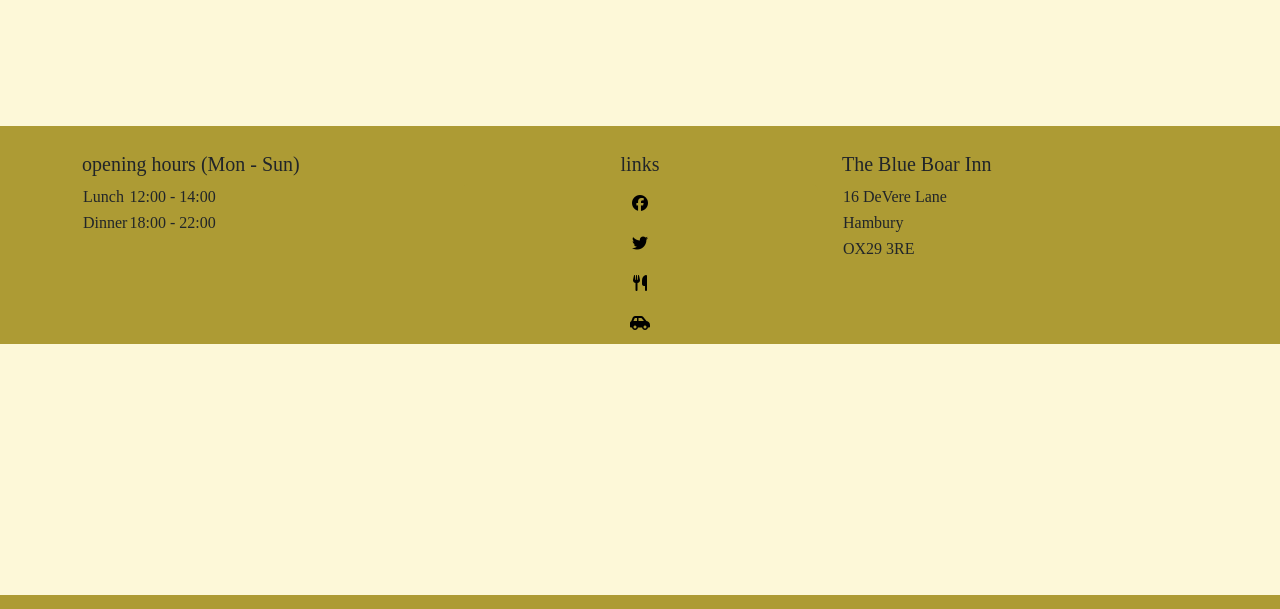
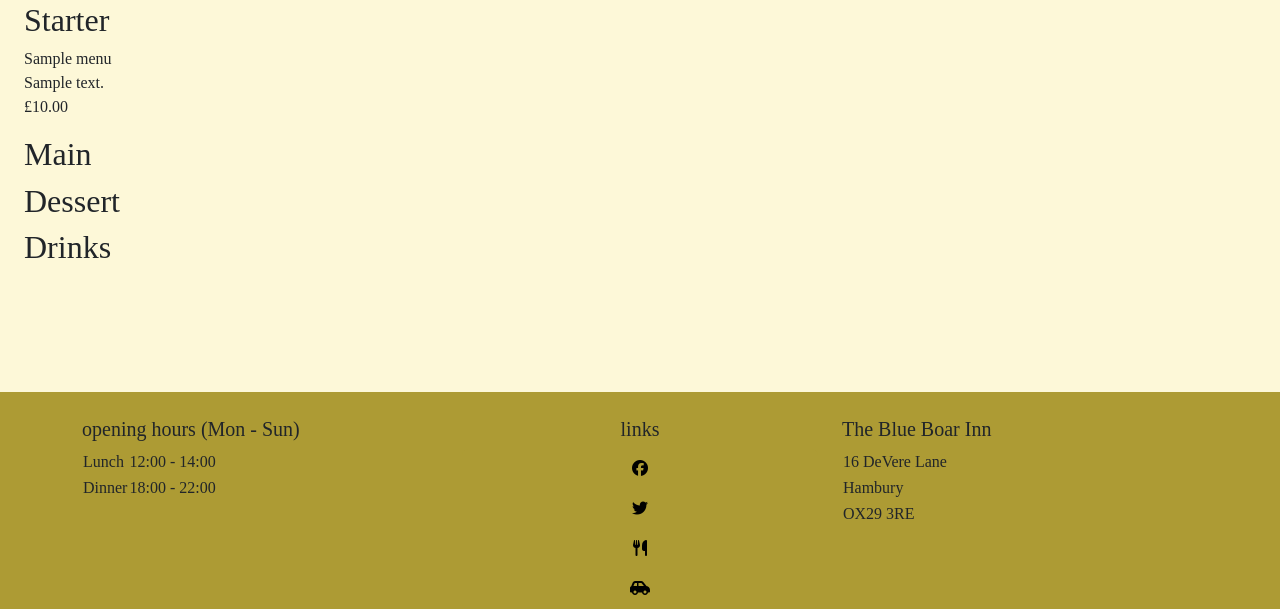
Before and after one commit to ewradcliffe/restaurant-booking-system, a Django app: template menu/templates/menu/menu.html in a window 1280 px wide. Shown: the part 205-814 px from the top of the page. Run offline with Django 4.2, Linux system fonts and the light colour scheme; tables that the repository leaves empty hold one stand-in row (values such as "Sample post"); the template is opened without the code that fills it: values that come from a table or form of the project are taken from there, most other values are stand-ins (such as "Sample title", 1, 10 or a date in 2020); some libraries are stand-ins or nearby versions; some web fonts are replaced.

Commit message:
Add code to display menu in menu.html.

```diff
--- a/menu/templates/menu/menu.html
+++ b/menu/templates/menu/menu.html
@@ -8,6 +8,62 @@
             <h1>Menu</h1>
         </div>
     </div>
+    <h2>Starter</h2>
+    {% for entry in menu_list %}
+    {% if entry.menu_entry_type == 'Starter' %}
+    <div class="row">
+        <div class="col-6">
+            <ul class="row list-unstyled">
+                <li>{{entry.menu_entry_name}}</li>
+                <li>{{entry.menu_entry_description}}</li>
+                <li>£{{entry.menu_entry_price}}</li>
+            </ul>
+        </div>
+    </div>
+    {% endif%}
+    {% endfor%}
+    <h2>Main</h2>
+    {% for entry in menu_list %}
+    {% if entry.menu_entry_type == 'Main' %}
+    <div class="row">
+        <div class="col-6">
+            <ul class="row list-unstyled">
+                <li>{{entry.menu_entry_name}}</li>
+                <li>{{entry.menu_entry_description}}</li>
+                <li>£{{entry.menu_entry_price}}</li>
+            </ul>
+        </div>
+    </div>
+    {% endif%}
+    {% endfor%}
+    <h2>Dessert</h2>
+    {% for entry in menu_list %}
+    {% if entry.menu_entry_type == 'Dessert' %}
+    <div class="row">
+        <div class="col-6">
+            <ul class="row list-unstyled">
+                <li>{{entry.menu_entry_name}}</li>
+                <li>{{entry.menu_entry_description}}</li>
+                <li>£{{entry.menu_entry_price}}</li>
+            </ul>
+        </div>
+    </div>
+    {% endif%}
+    {% endfor%}
+    <h2>Drinks</h2>
+    {% for entry in menu_list %}
+    {% if entry.menu_entry_type == 'Drinks' %}
+    <div class="row">
+        <div class="col-6">
+            <ul class="row list-unstyled">
+                <li>{{entry.menu_entry_name}}</li>
+                <li>{{entry.menu_entry_description}}</li>
+                <li>£{{entry.menu_entry_price}}</li>
+            </ul>
+        </div>
+    </div>
+    {% endif %}
+    {% endfor%}
 </div>
 
 {% endblock %}
--- a/menu/views.py
+++ b/menu/views.py
@@ -1,6 +1,7 @@
 from django.shortcuts import render
 from django.http import HttpResponse
 from django.views import generic
+from .models import Menu
 #from .models import Menu
 
 # Create your views here.
@@ -9,6 +10,5 @@ class menu(generic.ListView):
     """
     Renders the menu to the page
     """
-
-    #queryset = Menu.objects.all()
-    #template_name = "menu.html"
+    queryset = Menu.objects.all()
+    template_name = "menu/menu.html"
```
